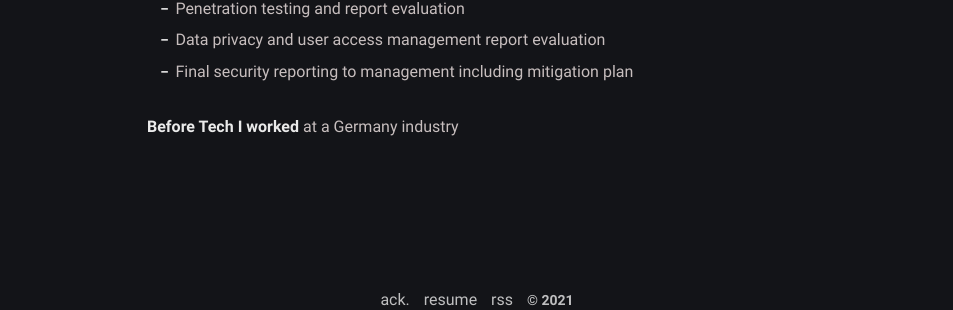
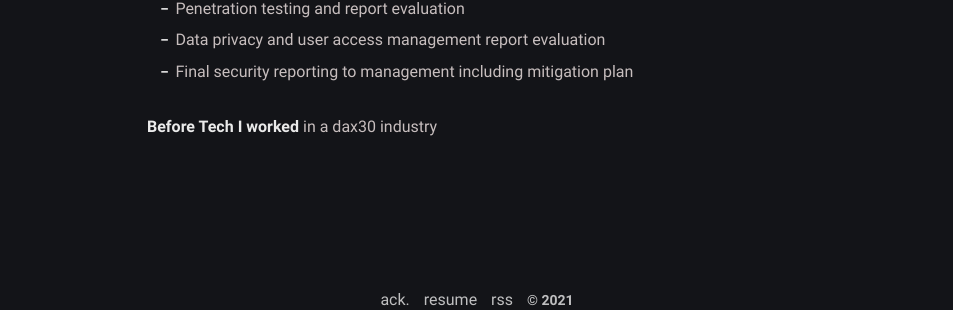
Before and after one commit to securebitAsif/fabulous-jupiter-8f84d, a Jekyll site: the page built from about.md, in a window 1280 px wide. Shown: the part 804-1114 px from the top of the page, without its empty margins (163-1116 px from the left). Built offline with Jekyll 4.4.1, drawn with Linux system fonts in a browser that asks for light colours.

Commit message:
about.md: changed

```diff
--- a/about.md
+++ b/about.md
@@ -19,4 +19,4 @@ comments: false
 - Data privacy and user access management report evaluation
 - Final security reporting to management including mitigation plan
 
-**Before Tech I worked** at a Germany industry
+**Before Tech I worked** in a dax30 industry
```
